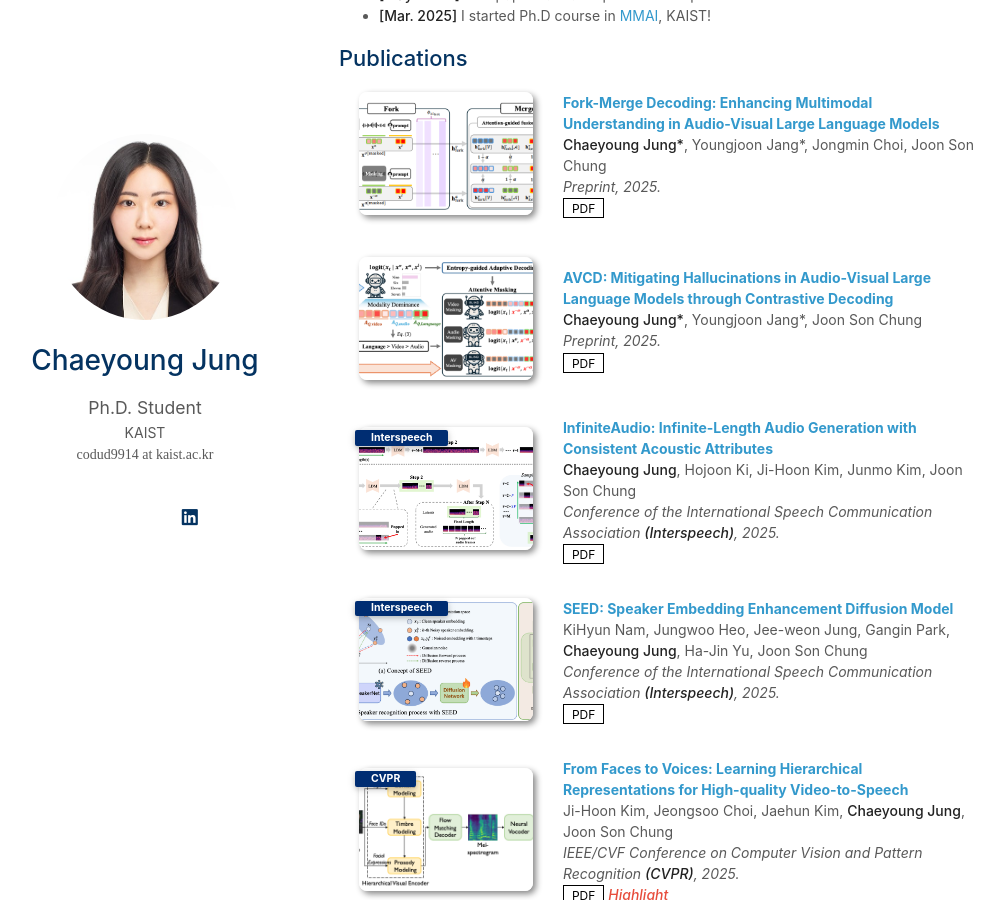
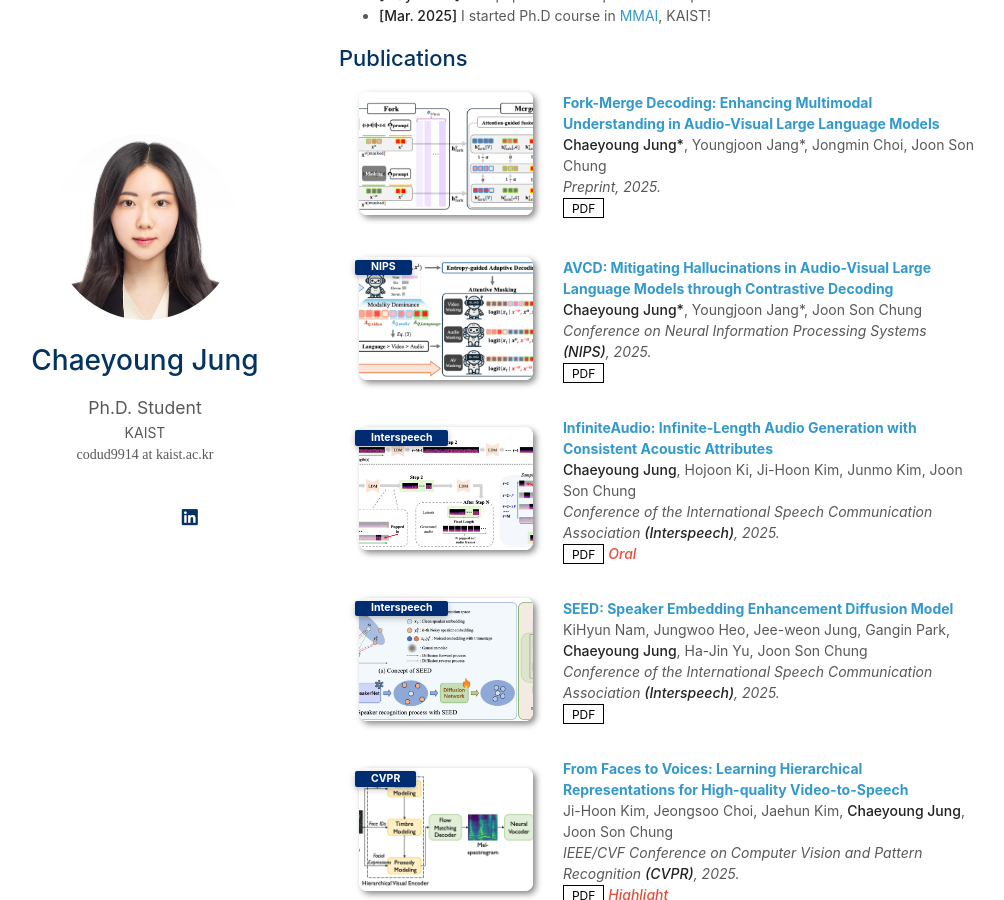
Before and after one commit to cyongong/cyongong.github.io, a Jekyll site: the page built from index.md, in a window 1280 px wide and 900 px high, scrolled down 541 px. Shown: the whole window, without its empty margins (131-1135 px from the left). Built offline with Jekyll 4.4.1, drawn with Linux system fonts in a browser that asks for light colours; a style sheet for code colours, icons or effects is not loaded; our own code applies the rules of GitHub Pages for plain Markdown files.

Commit message:
Update publications.yml

```diff
--- a/_data/publications.yml
+++ b/_data/publications.yml
@@ -7,7 +7,8 @@ main:
 
   - title: "AVCD: Mitigating Hallucinations in Audio-Visual Large Language Models through Contrastive Decoding"
     authors: <strong>Chaeyoung Jung*</strong>, Youngjoon Jang*, Joon Son Chung
-    conference: Preprint, 2025.
+    conference_short: NIPS
+    conference: Conference on Neural Information Processing Systems <strong>(NIPS)</strong>, 2025.
     pdf: https://arxiv.org/abs/2505.20862
     image: ./assets/img/AVCd.png
 
@@ -18,6 +19,7 @@ main:
     conference: Conference of the International Speech Communication Association <strong>(Interspeech)</strong>, 2025.
     pdf: https://arxiv.org/abs/2506.03020
     image: ./assets/img/git_infinite.png
+    notes: Oral
 
 
 
```
